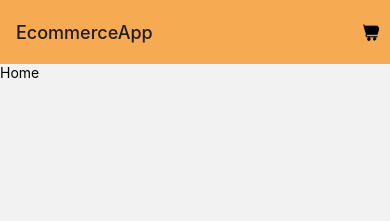
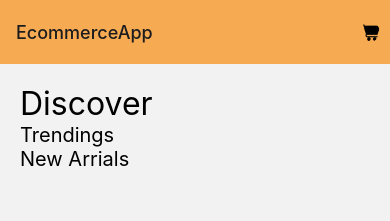
Before and after one commit to NabinRai4017/EcommerceApp, a React Native app: screen /Home in a window 390 px wide. Shown: the top 221 px of the page. Built offline with nearby package versions, Linux system fonts and the light colour scheme.

Commit message:
home page

```diff
--- a/components/home.js
+++ b/components/home.js
@@ -1,25 +1,32 @@
 import { Component } from "react";
-import { Text, StyleSheet } from 'react-native';
+import { Text, StyleSheet, ScrollView } from 'react-native';
+import { SIZES } from '../constants'
+import Trending from "./trending";
+import NewArrival from "./newarrival";
 
 class HomeScreen extends Component {
 
     render() {
         return (
-            <Text
-              whileHover={{ scale: 1.1 }}
-              whileTap={{ scale: 0.9 }}
-            >Home</Text>
+            <ScrollView>
+                <Text
+                    style={styles.title}
+                >Discover</Text>
+                <Trending />
+                <NewArrival/>
+            </ScrollView>
+
         );
     }
 }
 
 
 const styles = StyleSheet.create({
-    container: {
-        flex: 1,
-        backgroundColor: '#fff',
-        alignItems: 'center',
-        justifyContent: 'center',
+    title: {
+        left: 20,
+        top: 20,
+        fontSize: SIZES.xxLarge
+
     },
 });
 
--- /dev/null
+++ b/components/newarrival.js
@@ -0,0 +1,35 @@
+import React from "react";
+import { Component } from "react";
+import { Text, StyleSheet } from 'react-native';
+import { SIZES } from "../constants";
+
+class NewArrival extends Component{
+
+    render(){
+        return (
+            <Text
+            style={styles.title}
+            >New Arrials</Text>
+        );
+    }
+
+}
+
+
+const styles = StyleSheet.create({
+    title: {
+        fontSize: SIZES.large,
+        top:20,
+        left:20
+    },
+
+    container: {
+        flex: 1,
+        backgroundColor: '#fff',
+        alignItems: 'center',
+        justifyContent: 'center',
+    },
+});
+
+
+export default NewArrival;
--- a/components/tabItem.js
+++ b/components/tabItem.js
@@ -28,7 +28,7 @@ const TabItem = (title, source, focused) => {
                         style={{
                             width: 20,
                             height: 20,
-                            tintColor: focused ? '#e32f45' : '#748c94'
+                            tintColor: focused ? COLORS.primary : '#748c94'
                         }}
                     />
 
--- /dev/null
+++ b/components/trending.js
@@ -0,0 +1,37 @@
+import React from "react";
+import { Component } from "react";
+import { Text, StyleSheet } from 'react-native';
+import { SIZES } from "../constants";
+
+class Trending extends Component{
+
+
+    render(){
+        return (
+            <Text
+            style={styles.title}
+            >Trendings</Text>
+        );
+    }
+
+}
+
+const styles = StyleSheet.create({
+    title: {
+        fontSize: SIZES.large,
+        top:20,
+        left:20
+    },
+
+    container: {
+        flex: 1,
+        backgroundColor: '#fff',
+        alignItems: 'center',
+        justifyContent: 'center',
+    },
+});
+
+
+
+
+export default Trending;
```
